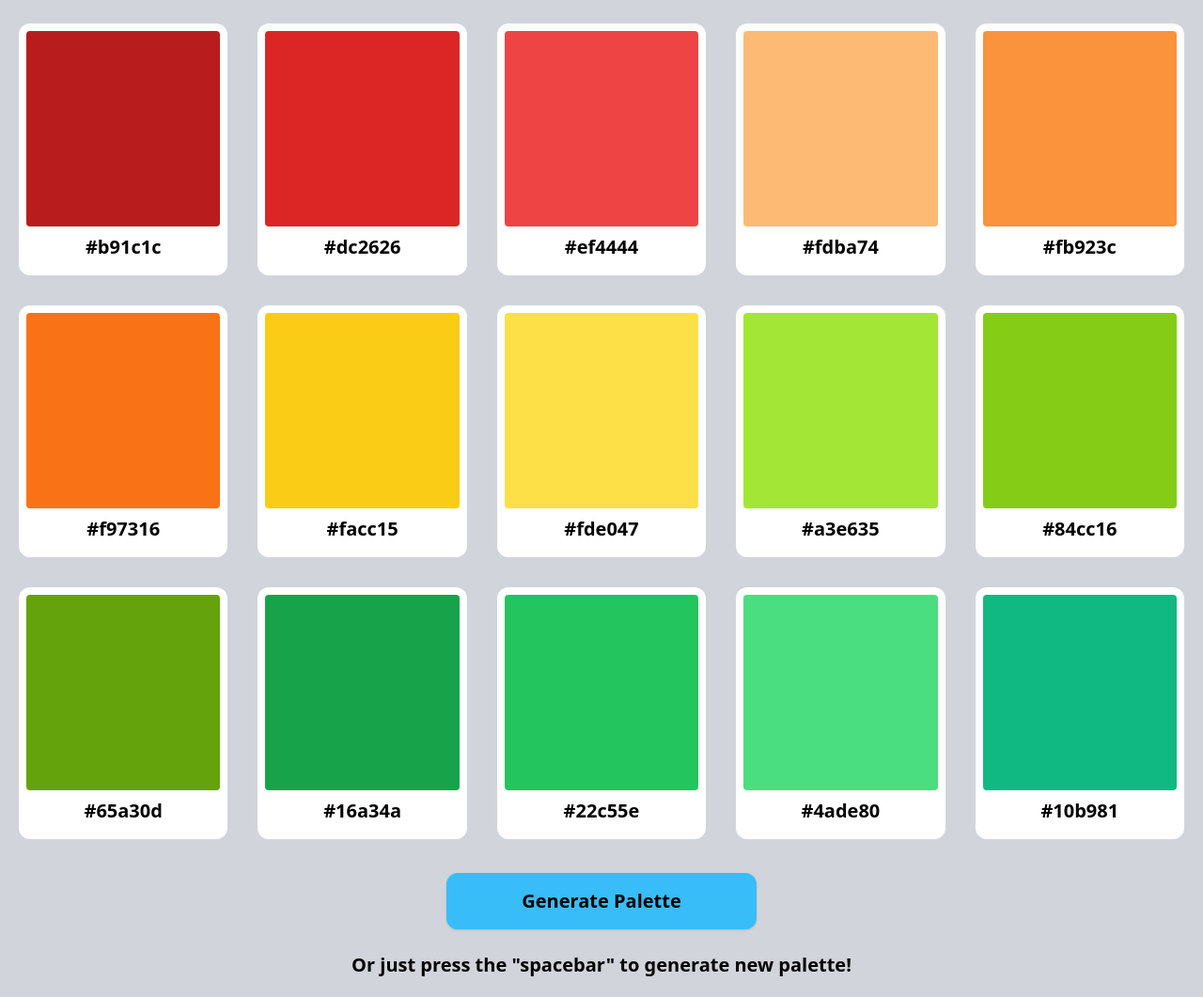
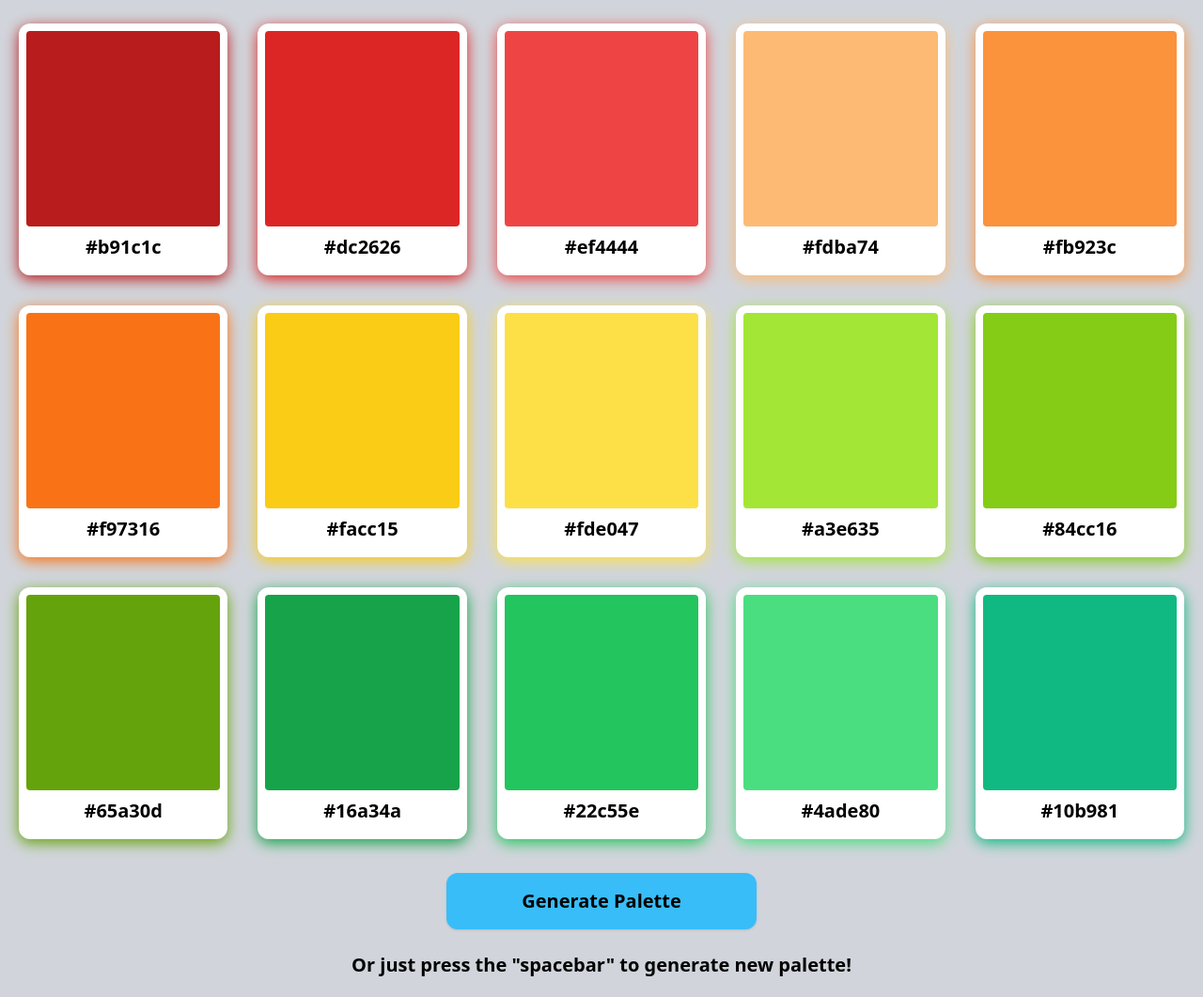
Before and after one commit to OwenD-24/JS-Colour-Picker-Project, a plain HTML site: page index.html in a window 1280 px wide. Shown: the part 91-1152 px from the top of the page at 94% size. Drawn offline with nearby package versions, Linux system fonts and the light colour scheme.

Commit message:
Added box shadows of the same colours as the first loaded palettes

```diff
--- a/index.html
+++ b/index.html
@@ -27,91 +27,106 @@
 
         <!-- Individual Color Cards -->
         <div
-            class="color-card bg-white rounded-xl cursor-pointer p-2 text-center transition hover:-translate-y-6 hover:shadow-xl">
+            class="color-card bg-white rounded-xl cursor-pointer p-2 text-center transition hover:-translate-y-6 hover:shadow-xl"
+            style="box-shadow: 0 4px 15px #b91c1c;">
             <div class="bg-red-700 h-52 max-w-full rounded"></div>
             <!-- Code to make the set colour of the card before interaction-->
             <p class="font-bold my-2 text-xl">#b91c1c</p>
         </div>
         <div
-            class="color-card bg-white rounded-xl cursor-pointer p-2 text-center transition hover:-translate-y-6 hover:shadow-xl">
+            class="color-card bg-white rounded-xl cursor-pointer p-2 text-center transition hover:-translate-y-6 hover:shadow-xl"
+            style="box-shadow: 0 4px 15px #dc2626;">
             <div class="bg-red-600 h-52 max-w-full rounded"></div>
             <!-- Code to make the set colour of the card before interaction-->
             <p class="font-bold my-2 text-xl">#dc2626</p>
         </div>
         <div
-            class="color-card bg-white rounded-xl cursor-pointer p-2 text-center transition hover:-translate-y-6 hover:shadow-xl">
+            class="color-card bg-white rounded-xl cursor-pointer p-2 text-center transition hover:-translate-y-6 hover:shadow-xl"
+            style="box-shadow: 0 4px 15px #ef4444;">
             <div class="bg-red-500 h-52 max-w-full rounded"></div>
             <!-- Code to make the set colour of the card before interaction-->
             <p class="font-bold my-2 text-xl">#ef4444</p>
         </div>
         <div
-            class="color-card bg-white rounded-xl cursor-pointer p-2 text-center transition hover:-translate-y-6 hover:shadow-xl">
+            class="color-card bg-white rounded-xl cursor-pointer p-2 text-center transition hover:-translate-y-6 hover:shadow-xl"
+            style="box-shadow: 0 4px 15px #fdba74;">
             <div class="bg-orange-300 h-52 max-w-full rounded"></div>
             <!-- Code to make the set colour of the card before interaction-->
             <p class="font-bold my-2 text-xl">#fdba74</p>
         </div>
         <div
-            class="color-card bg-white rounded-xl cursor-pointer p-2 text-center transition hover:-translate-y-6 hover:shadow-xl">
+            class="color-card bg-white rounded-xl cursor-pointer p-2 text-center transition hover:-translate-y-6 hover:shadow-xl"
+            style="box-shadow: 0 4px 15px #fb923c;">
             <div class="bg-orange-400 h-52 max-w-full rounded"></div>
             <!-- Code to make the set colour of the card before interaction-->
             <p class="font-bold my-2 text-xl">#fb923c</p>
         </div>
         <div
-            class="color-card bg-white rounded-xl cursor-pointer p-2 text-center transition hover:-translate-y-6 hover:shadow-xl">
+            class="color-card bg-white rounded-xl cursor-pointer p-2 text-center transition hover:-translate-y-6 hover:shadow-xl"
+            style="box-shadow: 0 4px 15px #f97316;">
             <div class="bg-orange-500 h-52 max-w-full rounded"></div>
             <!-- Code to make the set colour of the card before interaction-->
             <p class="font-bold my-2 text-xl">#f97316</p>
         </div>
         <div
-            class="color-card bg-white rounded-xl cursor-pointer p-2 text-center transition hover:-translate-y-6 hover:shadow-xl">
+            class="color-card bg-white rounded-xl cursor-pointer p-2 text-center transition hover:-translate-y-6 hover:shadow-xl"
+            style="box-shadow: 0 4px 15px #facc15;">
             <div class="bg-yellow-400 h-52 max-w-full rounded"></div>
             <!-- Code to make the set colour of the card before interaction-->
             <p class="font-bold my-2 text-xl">#facc15</p>
         </div>
         <div
-            class="color-card bg-white rounded-xl cursor-pointer p-2 text-center transition hover:-translate-y-6 hover:shadow-xl">
+            class="color-card bg-white rounded-xl cursor-pointer p-2 text-center transition hover:-translate-y-6 hover:shadow-xl"
+            style="box-shadow: 0 4px 15px #fde047;">
             <div class="bg-yellow-300 h-52 max-w-full rounded"></div>
             <!-- Code to make the set colour of the card before interaction-->
             <p class="font-bold my-2 text-xl">#fde047</p>
         </div>
         <div
-            class="color-card bg-white rounded-xl cursor-pointer p-2 text-center transition hover:-translate-y-6 hover:shadow-xl">
+            class="color-card bg-white rounded-xl cursor-pointer p-2 text-center transition hover:-translate-y-6 hover:shadow-xl"
+            style="box-shadow: 0 4px 15px #a3e635;">
             <div class="bg-lime-400 h-52 max-w-full rounded"></div>
             <!-- Code to make the set colour of the card before interaction-->
             <p class="font-bold my-2 text-xl">#a3e635</p>
         </div>
         <div
-            class="color-card bg-white rounded-xl cursor-pointer p-2 text-center transition hover:-translate-y-6 hover:shadow-xl">
+            class="color-card bg-white rounded-xl cursor-pointer p-2 text-center transition hover:-translate-y-6 hover:shadow-xl"
+            style="box-shadow: 0 4px 15px #84cc16;">
             <div class="bg-lime-500 h-52 max-w-full rounded"></div>
             <!-- Code to make the set colour of the card before interaction-->
             <p class="font-bold my-2 text-xl">#84cc16</p>
         </div>
         <div
-            class="color-card bg-white rounded-xl cursor-pointer p-2 text-center transition hover:-translate-y-6 hover:shadow-xl">
+            class="color-card bg-white rounded-xl cursor-pointer p-2 text-center transition hover:-translate-y-6 hover:shadow-xl"
+            style="box-shadow: 0 4px 15px #65a30d;">
             <div class="bg-lime-600 h-52 max-w-full rounded"></div>
             <!-- Code to make the set colour of the card before interaction-->
             <p class="font-bold my-2 text-xl">#65a30d</p>
         </div>
         <div
-            class="color-card bg-white rounded-xl cursor-pointer p-2 text-center transition hover:-translate-y-6 hover:shadow-xl">
+            class="color-card bg-white rounded-xl cursor-pointer p-2 text-center transition hover:-translate-y-6 hover:shadow-xl"
+            style="box-shadow: 0 4px 15px #16a34a;">
             <div class="bg-green-600 h-52 max-w-full rounded"></div>
             <!-- Code to make the set colour of the card before interaction-->
             <p class="font-bold my-2 text-xl">#16a34a</p>
         </div>
         <div
-            class="color-card bg-white rounded-xl cursor-pointer p-2 text-center transition hover:-translate-y-6 hover:shadow-xl">
+            class="color-card bg-white rounded-xl cursor-pointer p-2 text-center transition hover:-translate-y-6 hover:shadow-xl"
+            style="box-shadow: 0 4px 15px #22c55e;">
             <div class="bg-green-500 h-52 max-w-full rounded"></div>
             <!-- Code to make the set colour of the card before interaction-->
             <p class="font-bold my-2 text-xl">#22c55e</p>
         </div>
         <div
-            class="color-card bg-white rounded-xl cursor-pointer p-2 text-center transition hover:-translate-y-6 hover:shadow-xl">
+            class="color-card bg-white rounded-xl cursor-pointer p-2 text-center transition hover:-translate-y-6 hover:shadow-xl"
+            style="box-shadow: 0 4px 15px #4ade80;">
             <div class="bg-green-400 h-52 max-w-full rounded"></div>
             <!-- Code to make the set colour of the card before interaction-->
             <p class="font-bold my-2 text-xl">#4ade80</p>
         </div>
         <div
-            class="color-card bg-white rounded-xl cursor-pointer p-2 text-center transition hover:-translate-y-6 hover:shadow-xl">
+            class="color-card bg-white rounded-xl cursor-pointer p-2 text-center transition hover:-translate-y-6 hover:shadow-xl"
+            style="box-shadow: 0 4px 15px #10b981;">
             <div class="bg-emerald-500 h-52 max-w-full rounded"></div>
             <!-- Code to make the set colour of the card before interaction-->
             <p class="font-bold my-2 text-xl">#10b981</p>
```
